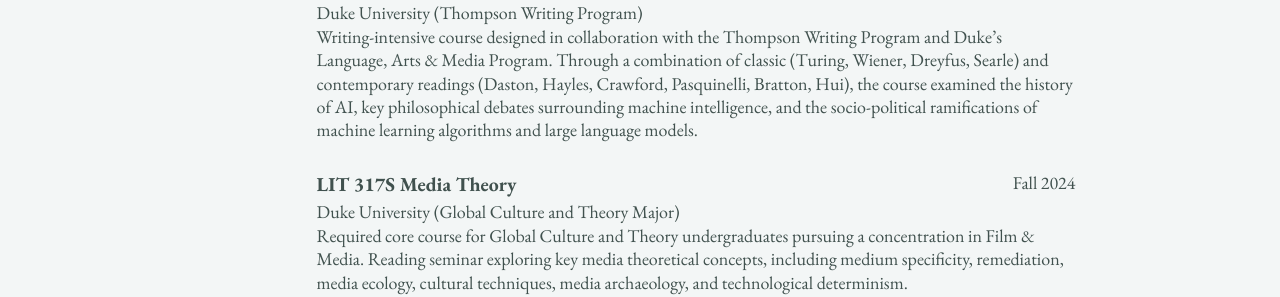
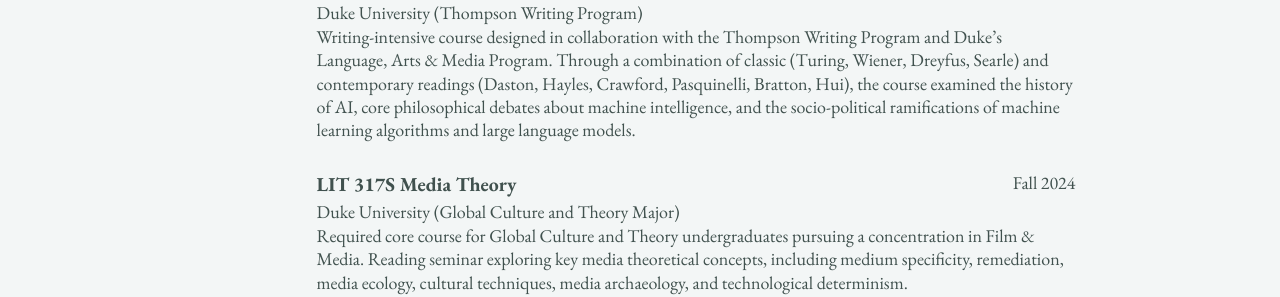
Before and after one commit to epujol90/epujol90.github.io, a Jekyll site: the page built from _pages/cv-json.md, in a window 1280 px wide and 900 px high, scrolled down 5386 px. Shown: the part 235-532 px from the top of the window. Built offline with Jekyll 4.4.1, drawn with Linux system fonts in a browser that asks for light colours; a script bundle is joined from its source files by our own code; library files that are not in the unit come from our copies.

Commit message:
Update cv.json

```diff
--- a/_data/cv.json
+++ b/_data/cv.json
@@ -325,7 +325,7 @@
       "institution": "Duke University (Thompson Writing Program)",
       "date": "Spring 2025",
       "role": "",
-      "description": "Writing-intensive course designed in collaboration with the Thompson Writing Program and Duke’s Language, Arts & Media Program. Through a combination of classic (Turing, Wiener, Dreyfus, Searle) and contemporary readings (Daston, Hayles, Crawford, Pasquinelli, Bratton, Hui), the course examined the history of AI, key philosophical debates surrounding machine intelligence, and the socio-political ramifications of machine learning algorithms and large language models.",
+      "description": "Writing-intensive course designed in collaboration with the Thompson Writing Program and Duke’s Language, Arts & Media Program. Through a combination of classic (Turing, Wiener, Dreyfus, Searle) and contemporary readings (Daston, Hayles, Crawford, Pasquinelli, Bratton, Hui), the course examined the history of AI, core philosophical debates about machine intelligence, and the socio-political ramifications of machine learning algorithms and large language models.",
       "category": "Instructor of Record"
     },
     {
```
